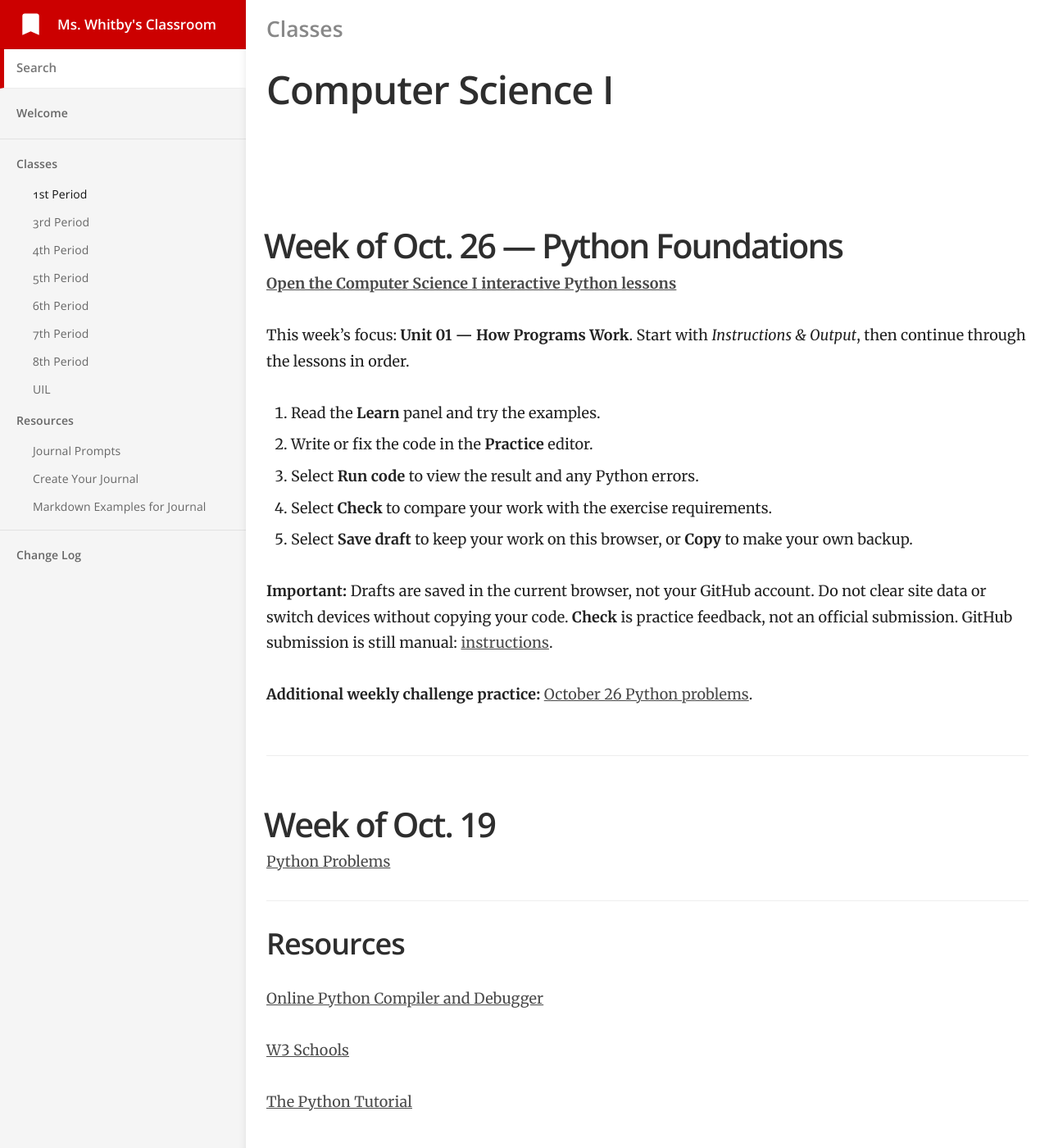
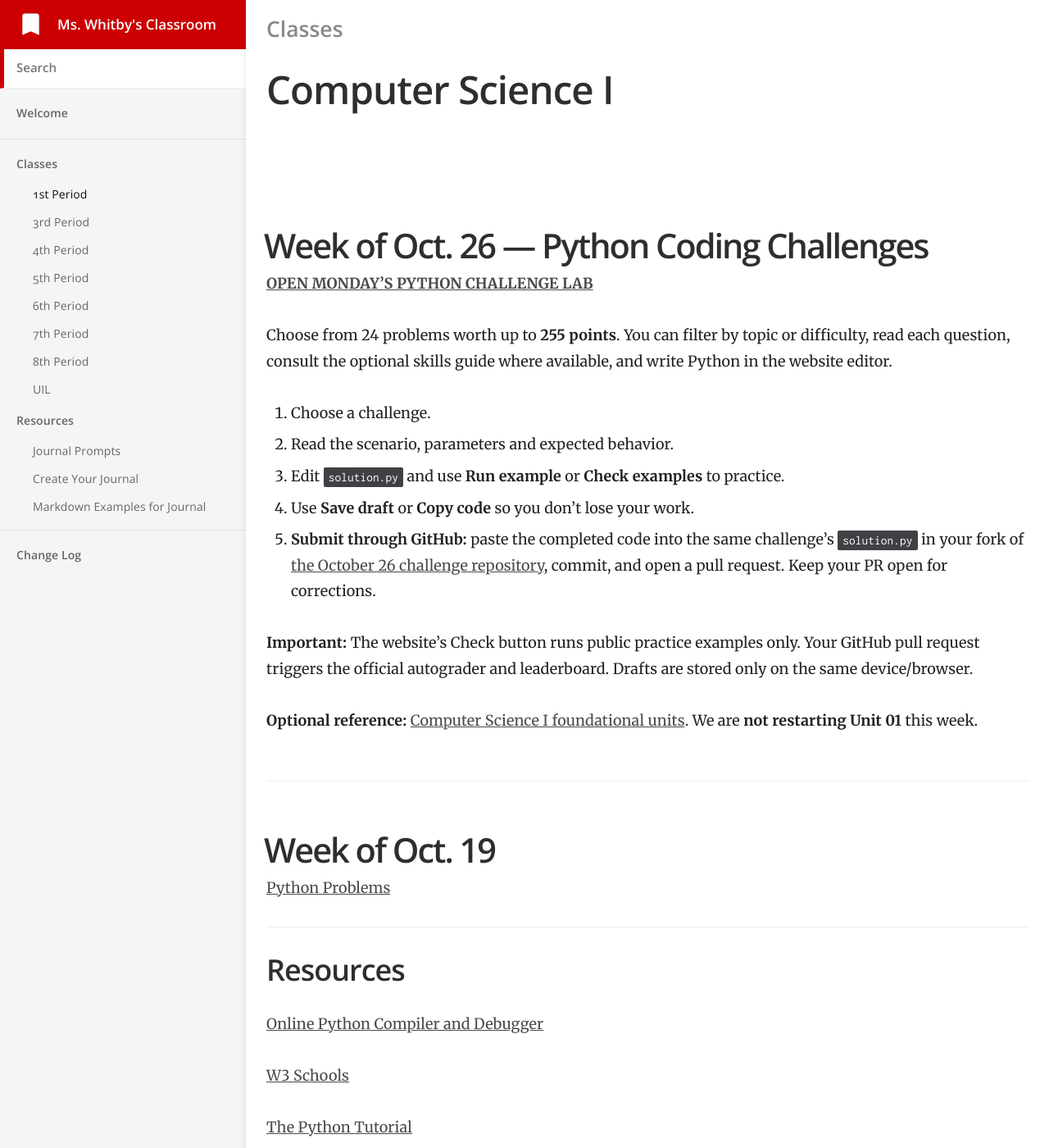
Before and after one commit to mswhitby/classroom, a Jekyll site: the page built from _docs/classes/1st.md, in a window 1280 px wide and 1400 px high. Shown: the whole window at 82% size. Built offline with Jekyll 4.4.1, drawn with Linux system fonts in a browser that asks for light colours.

Commit message:
Direct Monday classroom navigation to October 26 challenge lab

```diff
--- a/_docs/classes/1st.md
+++ b/_docs/classes/1st.md
@@ -5,21 +5,21 @@ category: Classes
 order: 1
 ---
 
-# Week of Oct. 26 — Python Foundations
+# Week of Oct. 26 — Python Coding Challenges
 
-**[Open the Computer Science I interactive Python lessons](https://www.mswhitby.com/computer-science-1/)**
+**[OPEN MONDAY'S PYTHON CHALLENGE LAB](https://www.mswhitby.com/computer-science-1/challenges/)**
 
-This week's focus: **Unit 01 — How Programs Work**. Start with *Instructions & Output*, then continue through the lessons in order.
+Choose from 24 problems worth up to **255 points**. You can filter by topic or difficulty, read each question, consult the optional skills guide where available, and write Python in the website editor.
 
-1. Read the **Learn** panel and try the examples.
-2. Write or fix the code in the **Practice** editor.
-3. Select **Run code** to view the result and any Python errors.
-4. Select **Check** to compare your work with the exercise requirements.
-5. Select **Save draft** to keep your work on this browser, or **Copy** to make your own backup.
+1. Choose a challenge.
+2. Read the scenario, parameters and expected behavior.
+3. Edit `solution.py` and use **Run example** or **Check examples** to practice.
+4. Use **Save draft** or **Copy code** so you don't lose your work.
+5. **Submit through GitHub:** paste the completed code into the same challenge's `solution.py` in your fork of [the October 26 challenge repository](https://github.com/mswhitby/python_problems_20261026), commit, and open a pull request. Keep your PR open for corrections.
 
-**Important:** Drafts are saved in the current browser, not your GitHub account. Do not clear site data or switch devices without copying your code. **Check** is practice feedback, not an official submission. GitHub submission is still manual: [instructions](https://github.com/mswhitby/computer-science-1/blob/main/SUBMITTING.md).
+**Important:** The website's Check button runs public practice examples only. Your GitHub pull request triggers the official autograder and leaderboard. Drafts are stored only on the same device/browser.
 
-**Additional weekly challenge practice:** [October 26 Python problems](https://github.com/mswhitby/python_problems_20261026).
+**Optional reference:** [Computer Science I foundational units](https://www.mswhitby.com/computer-science-1/). We are **not restarting Unit 01** this week.
 
 ----
 
--- a/computer-science-1/index.html
+++ b/computer-science-1/index.html
@@ -10,6 +10,7 @@
 <body>
 <a class="skip" href="#main">Skip to lesson</a>
 <header class="bar"><a class="brand" href="index.html"><span class="mark">{ }</span>COMPUTER SCIENCE <b>I</b></a><span class="bar-note">PYTHON FOUNDATIONS · PROTOTYPE</span><a class="bar-link" href="https://github.com/mswhitby/computer-science-1" target="_blank" rel="noopener">VIEW REPOSITORY ↗</a></header>
+<div role="navigation" aria-label="Current assignment" style="display:flex;gap:16px;align-items:center;flex-wrap:wrap;justify-content:center;padding:13px 20px;background:#e8f3fe;color:#16385c;border-bottom:1px solid #c4dcef"><strong>Week of October 26: Python Challenges</strong><a style="background:#235e9d;padding:8px 14px;border-radius:8px;color:white;font-weight:750" href="challenges/">Open this week's 24 challenges →</a><span style="font-size:12px">Unit 01 lessons are here when you need them.</span></div>
 <div class="layout">
 <aside class="sidebar" aria-label="Lesson navigation">
  <div class="eyebrow">COURSE MAP</div><h2>Start here.</h2><p>Build one skill at a time. Practice what you learn.</p>
```
Also changed, not shown: _docs/courses/cs1.md (+3 -3 lines), index.md (+5 -2 lines).
